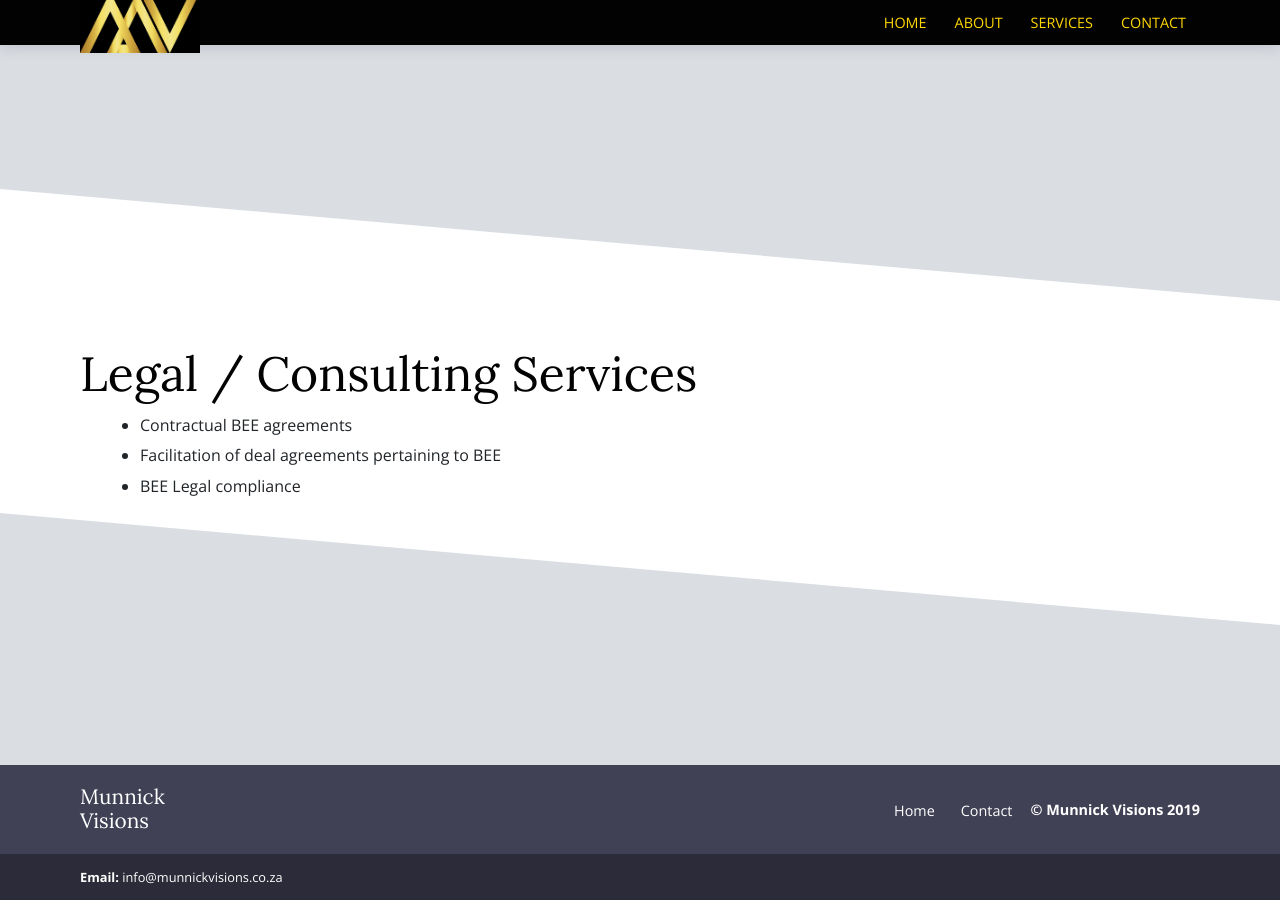
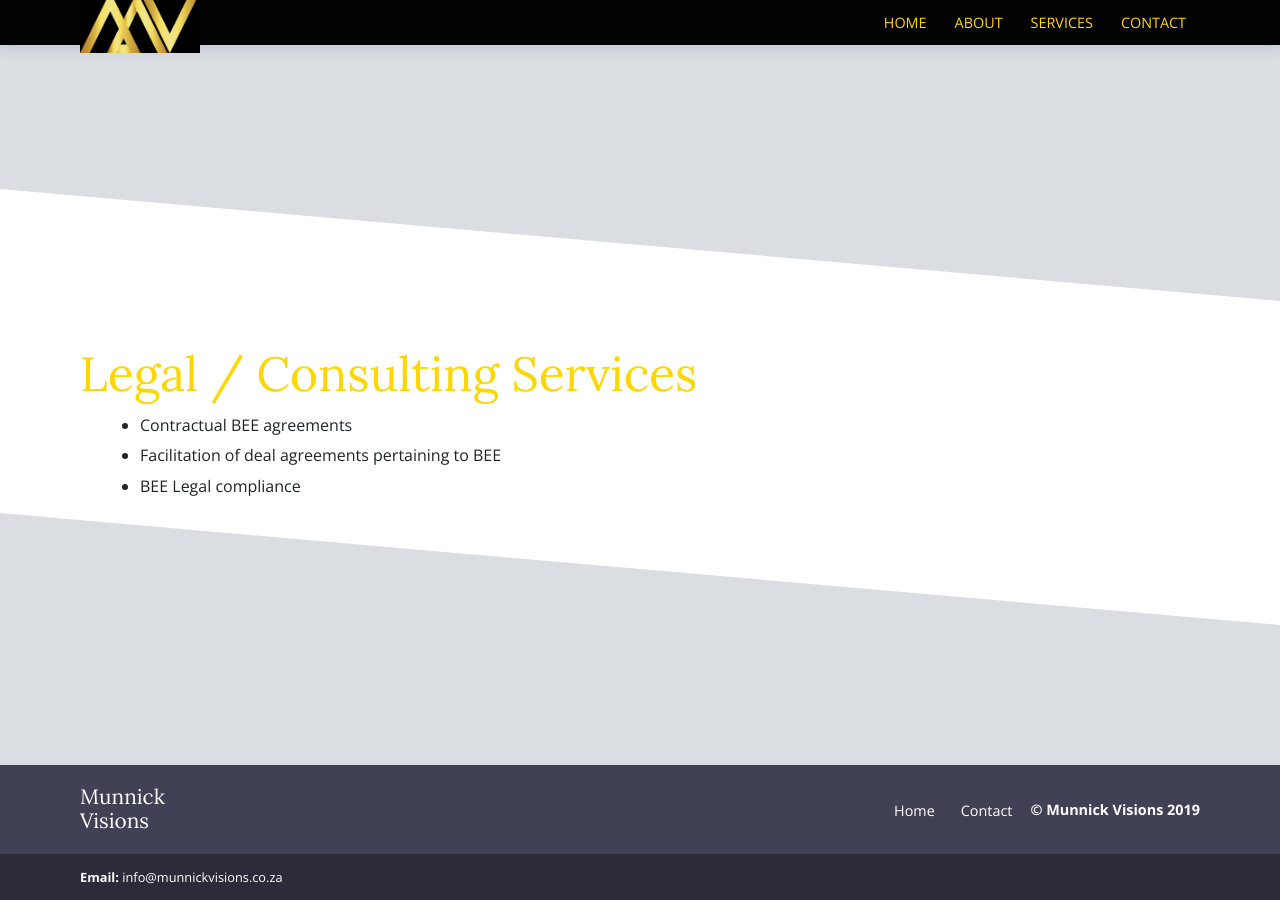
Before and after one commit to sha911/munnickvisions, a Jekyll site: the page built from _services/legal-services.md, in a window 1280 px wide. Built offline with Jekyll 4.4.1, drawn with Linux system fonts in a browser that asks for light colours.

Commit message:
Update _service-single.scss

```diff
--- a/_sass/pages/services/_service-single.scss
+++ b/_sass/pages/services/_service-single.scss
@@ -2,7 +2,7 @@
   h1.title {
     font-size: 3rem;
     font-family: $font-family-heading;
-    color: #020202;
+    color: $primary;
   }
   .content {
     > p {
```
